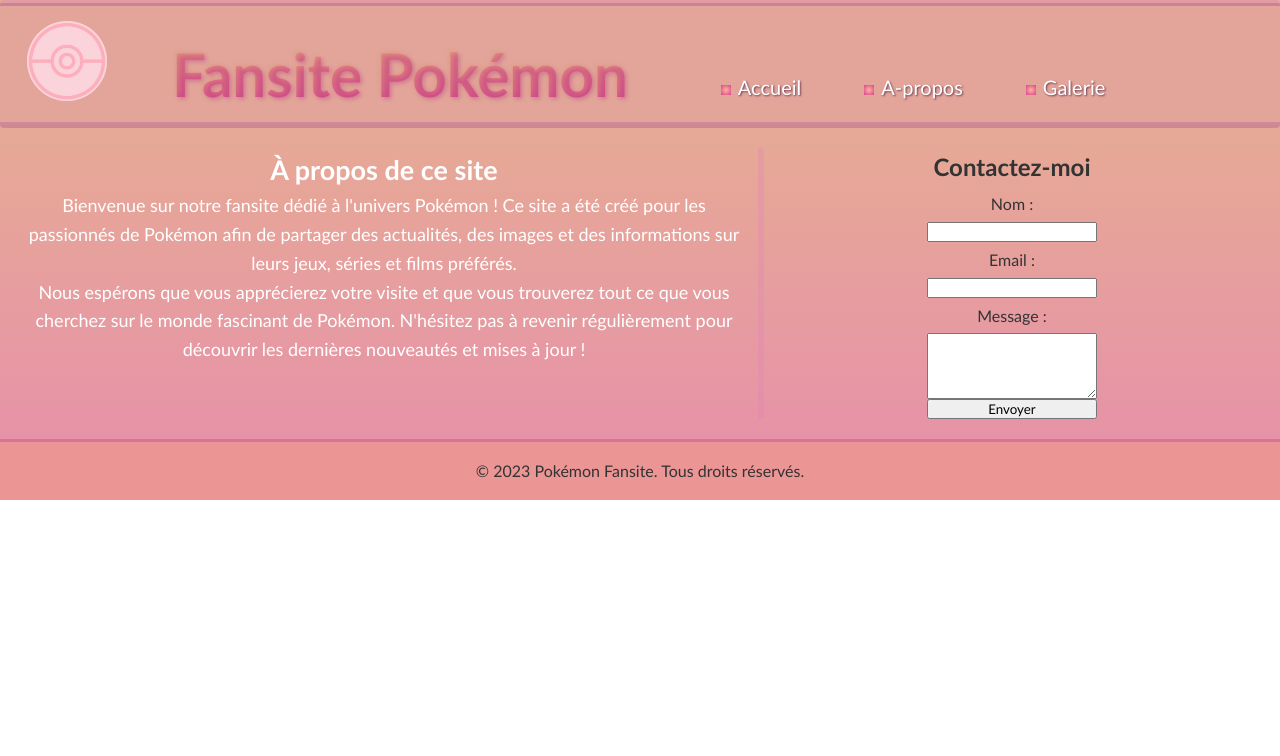
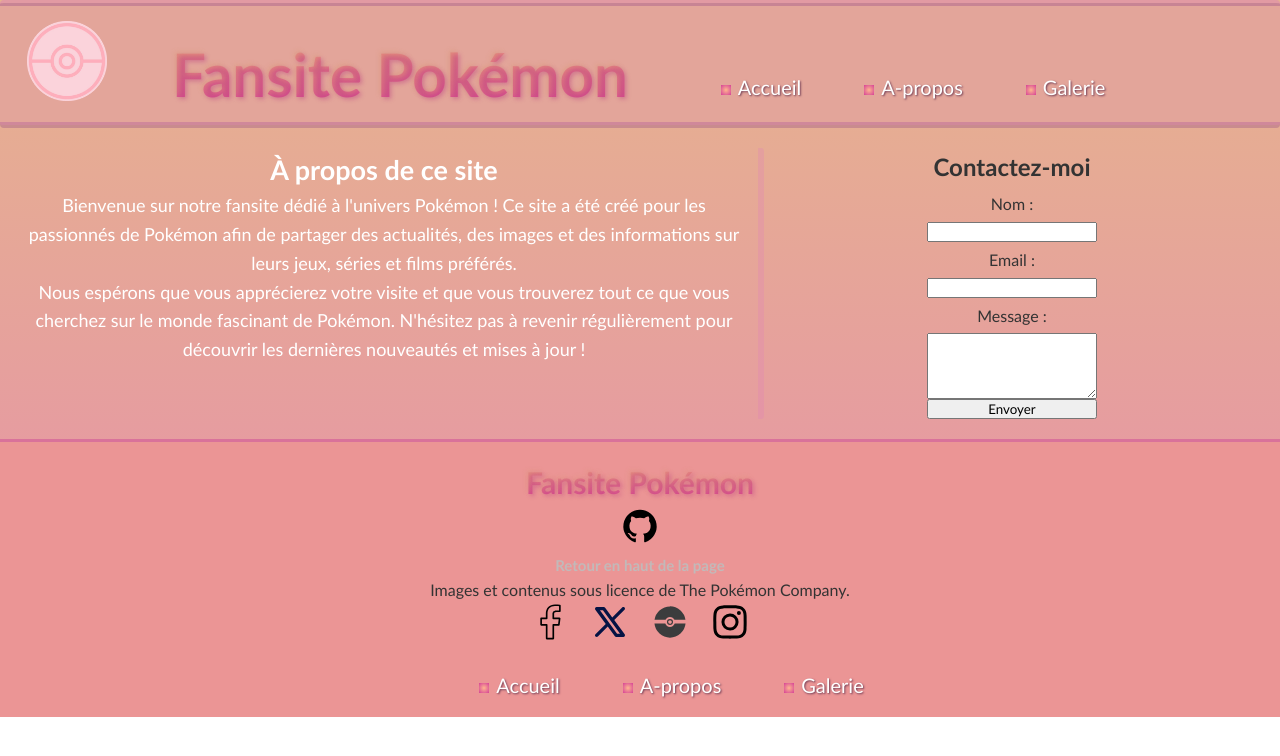
Before and after one commit to malo-martiniani/fansite, a plain HTML site: page a-propos.html in a window 1280 px wide. Drawn offline with Linux system fonts and the light colour scheme.

Commit message:
socials footer, nav footer

```diff
--- a/a-propos.html
+++ b/a-propos.html
@@ -40,7 +40,23 @@
             <button type="submit">Envoyer</button>
     </div>
     <footer>
-        <p>&copy; 2023 Pokémon Fansite. Tous droits réservés.</p>
+        <h1 class="footer-text"><a href="index.html">Fansite Pokémon</a></h1>
+         <a href="https://github.com/malo-martiniani/fansite" target="_blank"><img src="assets/img/github.svg" width="40" height="40" alt="Github"></a>
+        <h2><a href="#top">Retour en haut de la page</a></h2>
+        <p>Images et contenus sous licence de The Pokémon Company.</p>
+         <div class="socials-logo">
+            <a href="https://www.facebook.com/Pokemon" target="_blank"><img src="assets/img/facebook.svg" alt="Facebook"></a>
+            <a href="https://x.com/Pokemon/" target="_blank"><img src="assets/img/x.svg" alt="Twitter"></a>
+            <a href="https://www.pokemon.com" target="_blank"><img src="assets/img/pokemon.svg" alt="Site Pokemon"></a>
+            <a href="https://www.instagram.com/Pokemon" target="_blank"><img src="assets/img/instagram.svg" alt="Instagram"></a>
+        </div>
+        <nav class="footer-nav">
+            <ul>
+                <li><a href="index.html">Accueil</a></li>
+                <li><a href="a-propos.html">A-propos</a></li>
+                <li><a href="gallery.html">Galerie</a></li>
+            </ul>
+        </nav>
     </footer>
 </body>
 </html>
--- a/assets/fansite.css
+++ b/assets/fansite.css
@@ -325,3 +325,25 @@ footer h2 a {
 .contact-form label {
     padding: 5px;
 }
+
+.footer-nav {
+    display: flex;
+    justify-content: center;
+    align-items: center;
+    margin-top: 10px;
+    padding: 0;
+    list-style: none;
+}
+
+.socials-logo {
+    display: flex;
+    justify-content: center;
+    align-items: center;
+}
+
+  .socials-logo img {
+        width: 40px;
+        height: 40px;
+        margin: 0 10px;
+        transition: transform 0.3s ease;
+    }
```
Also changed, not shown: gallery.html (+15 -0 lines), index.html (+15 -0 lines), assets/img/facebook.svg (added), assets/img/github.svg (added), assets/img/instagram.svg (added), assets/img/pokemon.svg (added), assets/img/x.svg (added).
